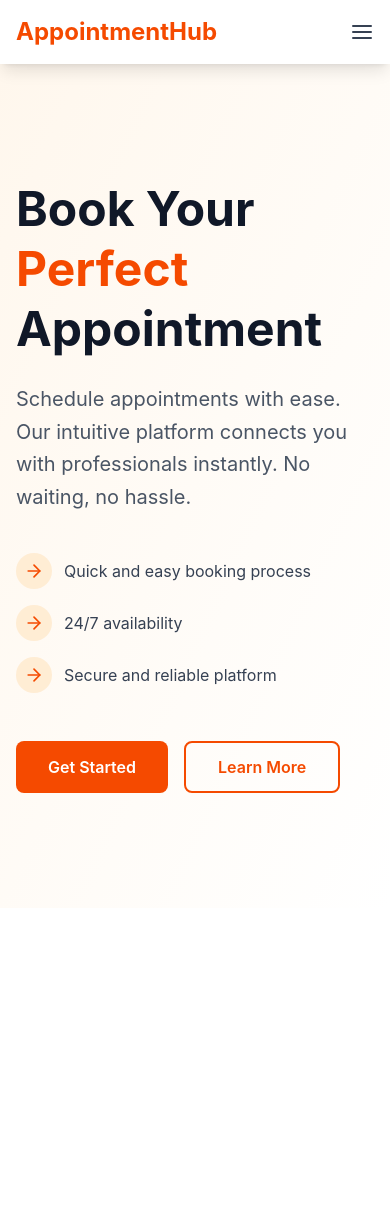
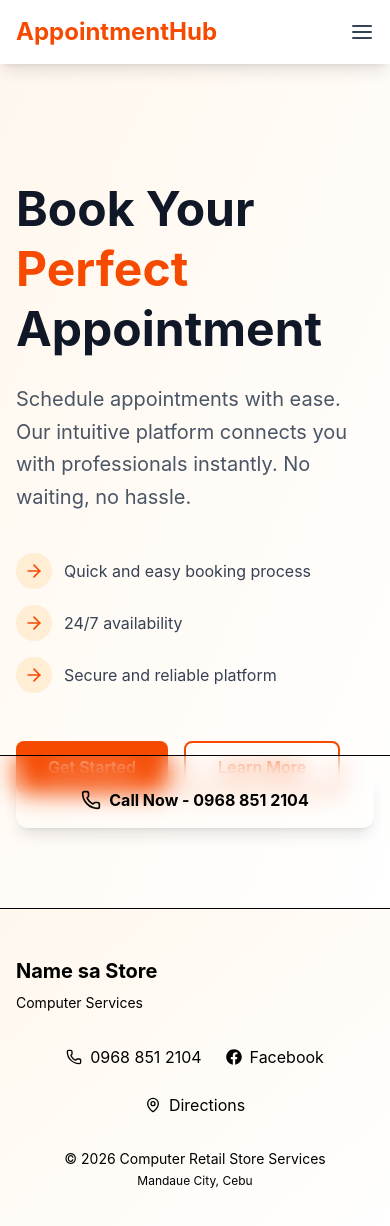
Before and after one commit to beltsivan/Computer-Services-Appointment-Booking, a React (Vite) app: page / in a window 390 px wide. Shown: the top 1226 px of the page. Before the commit the page ends 908 px from the top, so only its background shows below. Built offline with nearby package versions, Linux system fonts and the light colour scheme.

Commit message:
new version

```diff
--- a/package.json
+++ b/package.json
@@ -11,6 +11,7 @@
   },
   "dependencies": {
     "@tailwindcss/vite": "^4.2.1",
+    "lucide-react": "^1.7.0",
     "react": "^19.2.4",
     "react-dom": "^19.2.4",
     "react-icons": "^5.6.0",
--- a/src/App.jsx
+++ b/src/App.jsx
@@ -1,8 +1,15 @@
 import { Header } from "./components/Header"
+import { Hero } from "./components/hero"
+import { Footer } from "./components/footer"
+
 function App() {
 
   return (
-      <Header />
+      <>
+        <Header />
+        <Hero />
+        <Footer />
+      </>
   )
 }
 export default App
--- a/src/components/Header.jsx
+++ b/src/components/Header.jsx
@@ -104,64 +104,7 @@ export const Header = () => {
         </div>
       </nav>
 
-      {/* Hero Section */}
-      <div className="pt-16">
-        <div className="min-h-screen bg-gradient-to-br from-orange-50 to-white flex items-center">
-          <div className="max-w-7xl mx-auto px-4 sm:px-6 lg:px-8 w-full">
-            <div className="grid md:grid-cols-2 gap-12 items-center">
-              {/* Left Content */}
-              <div className="space-y-6">
-                <h2 className="text-5xl md:text-6xl font-bold text-gray-900 leading-tight">
-                  Book Your <span className="text-orange-600">Perfect</span> Appointment
-                </h2>
-                <p className="text-xl text-gray-600 leading-relaxed">
-                  Schedule appointments with ease. Our intuitive platform connects you with professionals instantly. No waiting, no hassle.
-                </p>
 
-                {/* Features List */}
-                <div className="space-y-4 pt-4">
-                  <div className="flex items-center gap-3">
-                    <div className="bg-orange-100 rounded-full p-2">
-                      <FiArrowRight className="text-orange-600" size={20} />
-                    </div>
-                    <span className="text-gray-700">Quick and easy booking process</span>
-                  </div>
-                  <div className="flex items-center gap-3">
-                    <div className="bg-orange-100 rounded-full p-2">
-                      <FiArrowRight className="text-orange-600" size={20} />
-                    </div>
-                    <span className="text-gray-700">24/7 availability</span>
-                  </div>
-                  <div className="flex items-center gap-3">
-                    <div className="bg-orange-100 rounded-full p-2">
-                      <FiArrowRight className="text-orange-600" size={20} />
-                    </div>
-                    <span className="text-gray-700">Secure and reliable platform</span>
-                  </div>
-                </div>
-
-                {/* CTA Buttons */}
-                <div className="flex gap-4 pt-6">
-                  <button
-                    onClick={() => setIsRegisterOpen(true)}
-                    className="bg-orange-600 text-white px-8 py-3 rounded-lg hover:bg-orange-700 transition-colors duration-200 font-semibold"
-                  >
-                    Get Started
-                  </button>
-                  <button className="border-2 border-orange-600 text-orange-600 px-8 py-3 rounded-lg hover:bg-orange-50 transition-colors duration-200 font-semibold">
-                    Learn More
-                  </button>
-                </div>
-              </div>
-
-              {/* Right Illustration */}
-              <div className="hidden md:flex justify-center">
-                <div className="w-96 h-96 bg-gradient-to-br from-orange-400 to-orange-600 rounded-full opacity-20"></div>
-              </div>
-            </div>
-          </div>
-        </div>
-      </div>
 
       {/* Registration Modal */}
       {isRegisterOpen && (
--- /dev/null
+++ b/src/components/footer.jsx
@@ -0,0 +1,72 @@
+import { Phone, MapPin } from "lucide-react";
+import { FaFacebook } from "react-icons/fa";
+
+export const Footer = () => {
+    return(
+        <footer className="bg-gradient-to-br from-orange-50 border-t border-border">
+            <div className="container px-4 py-12 mx-auto">
+        <div className="grid md:grid-cols-3 gap-8 items-center">
+
+          <div className="">
+            <h3 className="text-xl font-bold text-gradient mb-2">
+              Name sa Store
+            </h3>
+            <p className="text-muted-foreground text-sm">
+              Computer Services
+            </p>
+          </div>
+
+          {/* Quick Contact */}
+          <div className="flex flex-wrap justify-center gap-6">
+            <a
+              href="tel:09688512104"
+              className="flex items-center gap-2 text-muted-foreground hover:text-primary transition-colors"
+            >
+              <Phone className="w-4 h-4" />
+              <span>0968 851 2104</span>
+            </a>
+            <a
+              href="https://www.facebook.com/BeltTechnologyAutoCarAirconServices"
+              target="_blank"
+              rel="noopener noreferrer"
+              className="flex items-center gap-2 text-muted-foreground hover:text-primary transition-colors"
+            >
+              <FaFacebook className="w-4 h-4" />
+              <span>Facebook</span>
+            </a>
+            <a
+              href=""
+              target="_blank"
+              rel="noopener noreferrer"
+              className="flex items-center gap-2 text-muted-foreground hover:text-primary transition-colors"
+            >
+              <MapPin className="w-4 h-4" />
+              <span>Directions</span>
+            </a>
+          </div>
+
+          {/* Copyright */}
+          <div className="text-center md:text-right">
+            <p className="text-muted-foreground text-sm">
+              © {new Date().getFullYear()} Computer Retail Store Services
+            </p>
+            <p className="text-muted-foreground/70 text-xs mt-1">
+              Mandaue City, Cebu
+            </p>
+          </div>
+          <div className="md:hidden fixed bottom-0 left-0 right-0 p-4 bg-background/95 backdrop-blur-md border-t border-border z-40">
+        <a
+          href="tel:09688512104"
+          className="flex items-center justify-center gap-2 w-full h-14 bg-primary text-primary-foreground font-bold rounded-xl shadow-lg glow-orange animate-pulse-glow"
+        >
+          <Phone className="w-5 h-5" />
+          Call Now - 0968 851 2104
+        </a>
+      </div>
+        </div>
+      </div>
+
+
+        </footer>
+    );
+}
--- /dev/null
+++ b/src/components/hero.jsx
@@ -0,0 +1,66 @@
+import { useState } from 'react';
+import { FiMenu, FiX, FiArrowRight } from 'react-icons/fi';
+
+export const Hero = () => {
+
+{/* Hero Section */}
+   return(
+      <div className="pt-16">
+        <div className="min-h-screen bg-gradient-to-br from-orange-50 to-white flex items-center">
+          <div className="max-w-7xl mx-auto px-4 sm:px-6 lg:px-8 w-full">
+            <div className="grid md:grid-cols-2 gap-12 items-center">
+              {/* Left Content */}
+              <div className="space-y-6">
+                <h2 className="text-5xl md:text-6xl font-bold text-gray-900 leading-tight">
+                  Book Your <span className="text-orange-600">Perfect</span> Appointment
+                </h2>
+                <p className="text-xl text-gray-600 leading-relaxed">
+                  Schedule appointments with ease. Our intuitive platform connects you with professionals instantly. No waiting, no hassle.
+                </p>
+
+                {/* Features List */}
+                <div className="space-y-4 pt-4">
+                  <div className="flex items-center gap-3">
+                    <div className="bg-orange-100 rounded-full p-2">
+                      <FiArrowRight className="text-orange-600" size={20} />
+                    </div>
+                    <span className="text-gray-700">Quick and easy booking process</span>
+                  </div>
+                  <div className="flex items-center gap-3">
+                    <div className="bg-orange-100 rounded-full p-2">
+                      <FiArrowRight className="text-orange-600" size={20} />
+                    </div>
+                    <span className="text-gray-700">24/7 availability</span>
+                  </div>
+                  <div className="flex items-center gap-3">
+                    <div className="bg-orange-100 rounded-full p-2">
+                      <FiArrowRight className="text-orange-600" size={20} />
+                    </div>
+                    <span className="text-gray-700">Secure and reliable platform</span>
+                  </div>
+                </div>
+
+                {/* CTA Buttons */}
+                <div className="flex gap-4 pt-6">
+                  <button
+                    onClick={() => setIsRegisterOpen(true)}
+                    className="bg-orange-600 text-white px-8 py-3 rounded-lg hover:bg-orange-700 transition-colors duration-200 font-semibold"
+                  >
+                    Get Started
+                  </button>
+                  <button className="border-2 border-orange-600 text-orange-600 px-8 py-3 rounded-lg hover:bg-orange-50 transition-colors duration-200 font-semibold">
+                    Learn More
+                  </button>
+                </div>
+              </div>
+
+              {/* Right Illustration */}
+              <div className="hidden md:flex justify-center">
+                <div className="w-96 h-96 bg-gradient-to-br from-orange-400 to-orange-600 rounded-full opacity-20"></div>
+              </div>
+            </div>
+          </div>
+        </div>
+      </div>
+   );
+};
```
Also changed, not shown: 1 other file (tests, documents, lock files or other folders).
